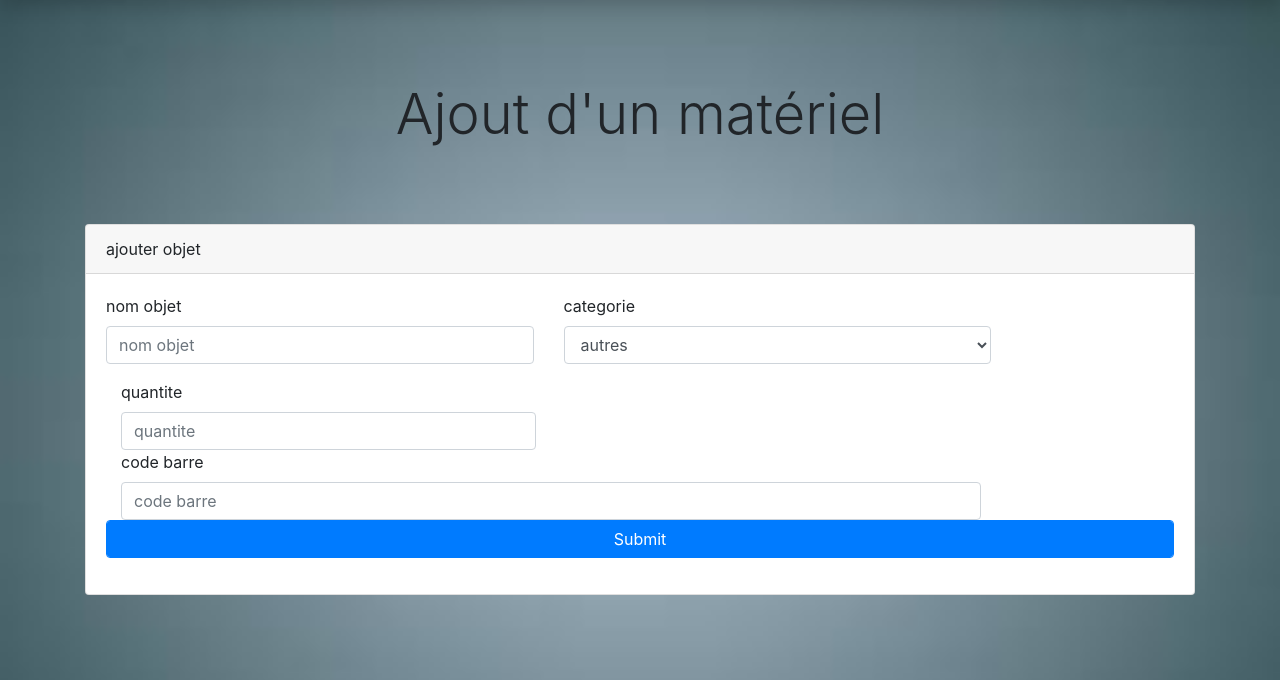
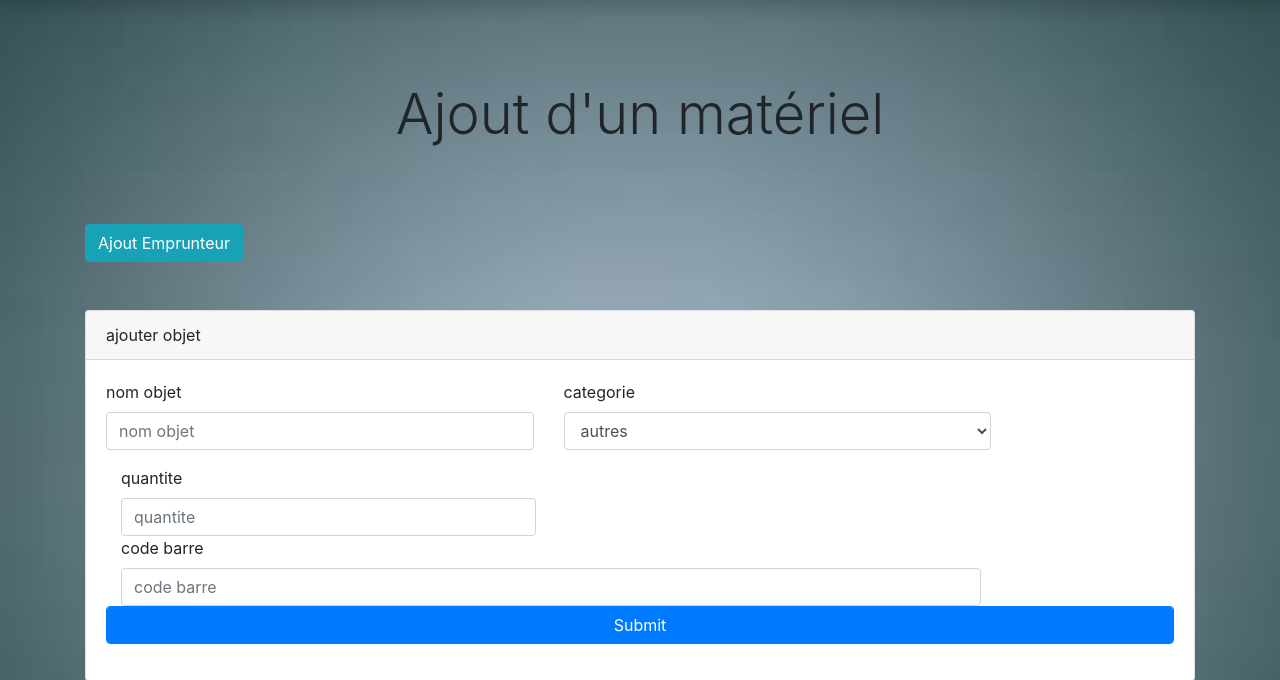
Before and after one commit to me98h/inventaire-1, a PHP site: page /views/viewAjout.php in a window 1280 px wide. Shown: the part 56-736 px from the top of the page. Run offline with PHP 8.4, Linux system fonts and the light colour scheme; some libraries are stand-ins or nearby versions.

Commit message:
Add files via upload

```diff
--- a/views/viewAjout.php
+++ b/views/viewAjout.php
@@ -81,6 +81,9 @@
 <body class="panel-group" id="bg">
   <div class="container" style="margin-top: 3cm;">
   <h1 class="display-4" style="margin-bottom: 2cm; text-align: center;">Ajout d'un matériel</h1>
+
+  <a href="index.php?url=ajoutEm" class="btn btn-info">Ajout Emprunteur</a>
+
     <div class="card card-login mx-auto mt-5">
       <div class="card-header">ajouter objet</div>
       <div class="card-body">
```
